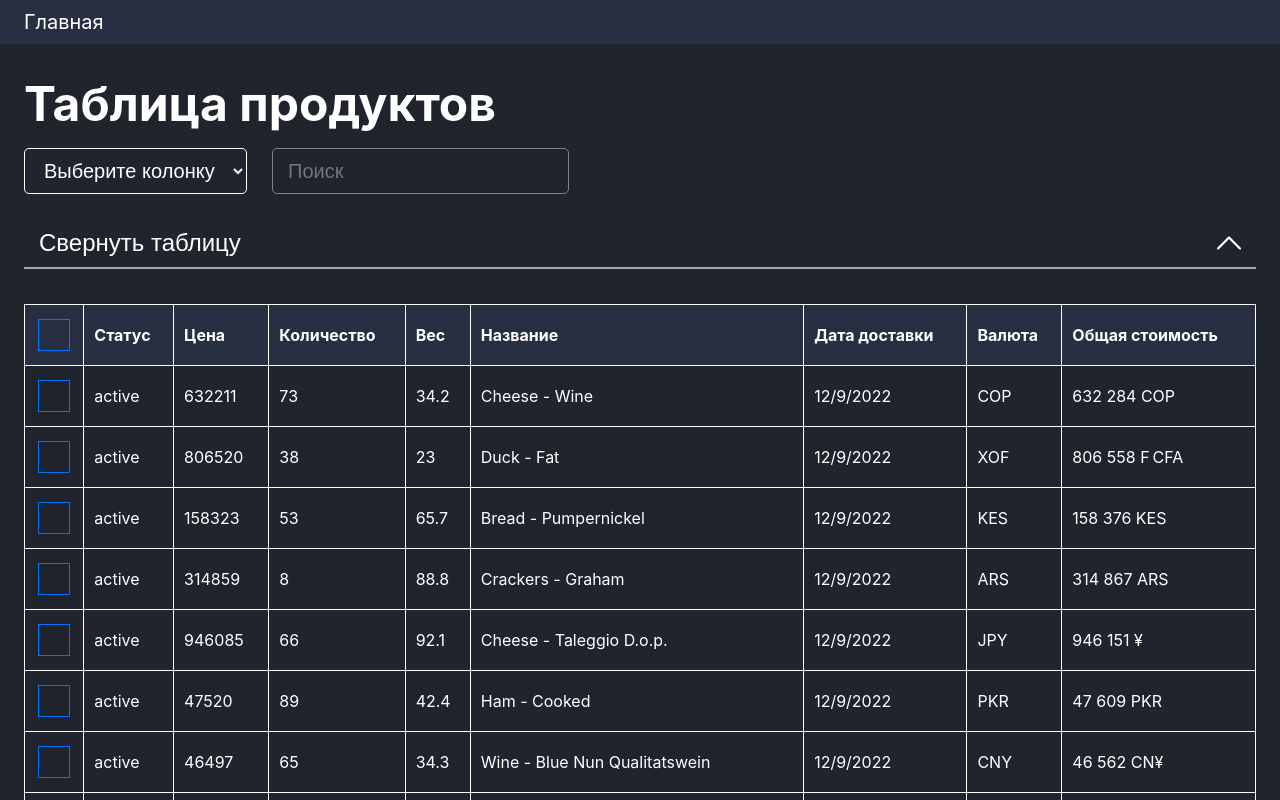
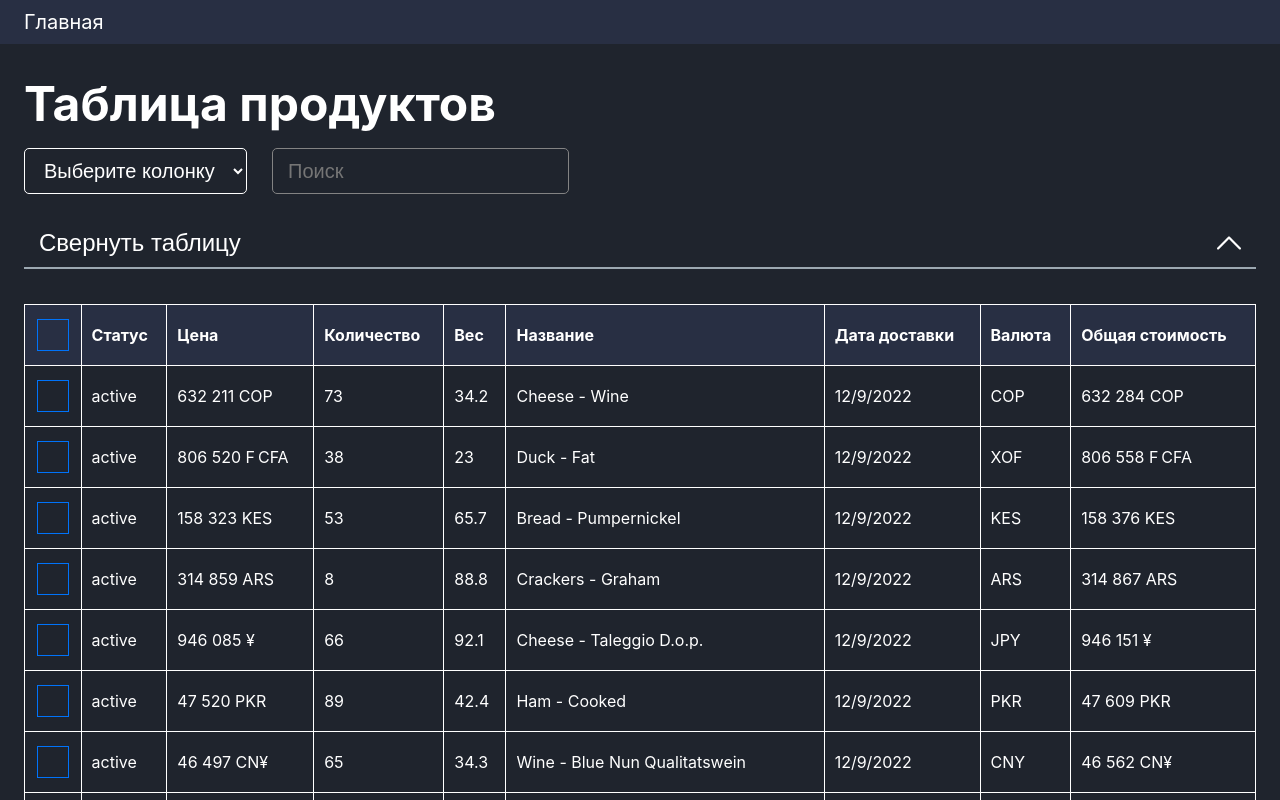
Before and after one commit to dapzer/vidita-system-test, a Next.js app: page / in a window 1280 px wide. Shown: the top 800 px of the page. Built offline with nearby package versions, Linux system fonts and the light colour scheme.

Commit message:
fix(product): Displaying price correctly

```diff
--- a/src/components/home-page/products-table/ProductsItem.tsx
+++ b/src/components/home-page/products-table/ProductsItem.tsx
@@ -33,7 +33,7 @@ const ProductsItem: FC<Props> = ({ product }) => {
         <UiCheckbox checkedStatus={isChecked} changeChecked={handleChecked} />
       </td>
       <td>{product.status}</td>
-      <td>{product.sum}</td>
+      <td>{toCurrency(product.sum, product.currency, "ru")}</td>
       <td>{product.qty}</td>
       <td>{product.volume}</td>
       <td>{product.name}</td>
```
